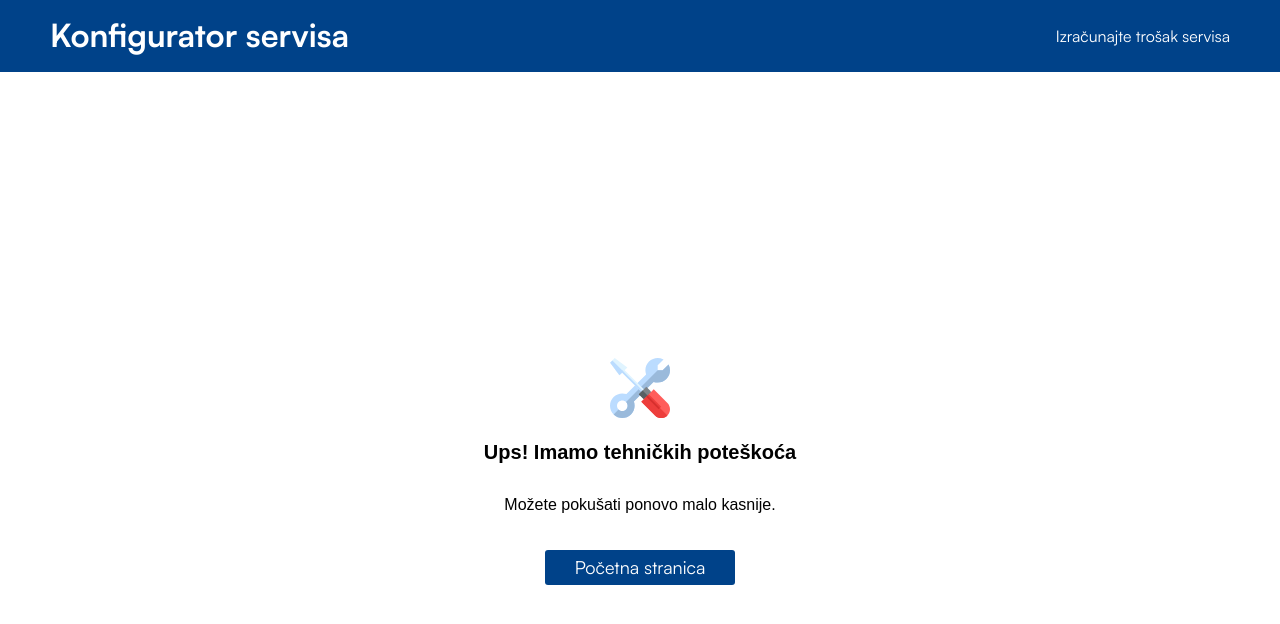
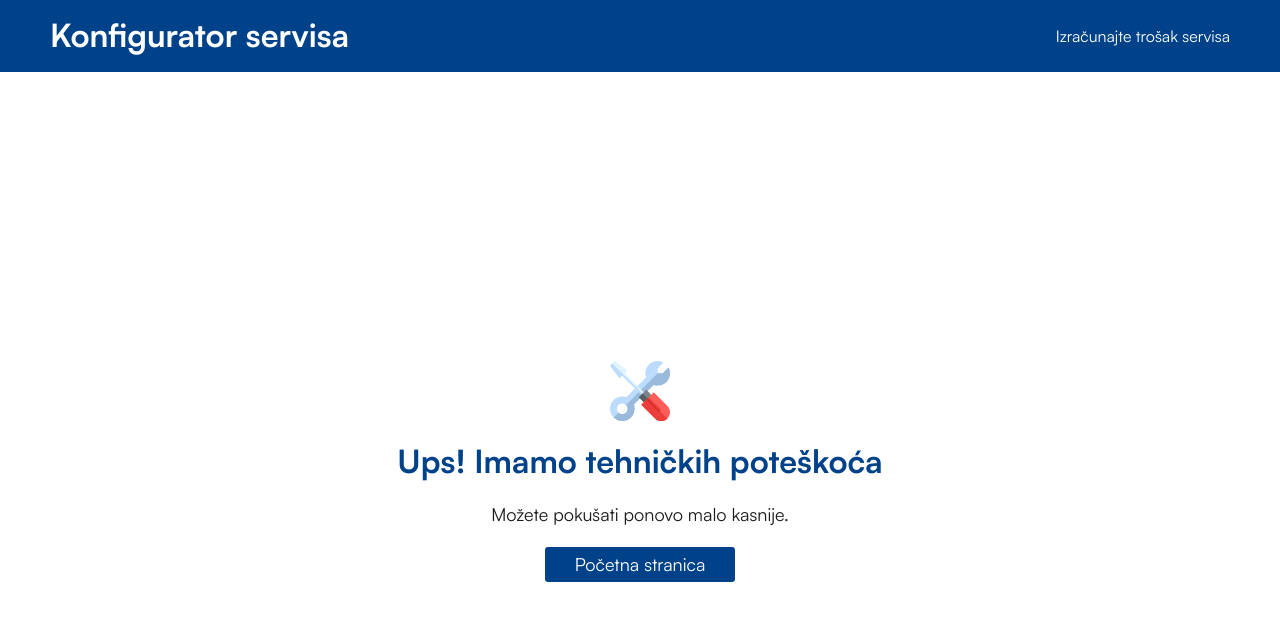
Before and after one commit to adiminic/BorealisServiceApp, a React (Vite) app: page /error in a window 1280 px wide. Shown: the top 624 px of the page. Built offline with nearby package versions, Linux system fonts and the light colour scheme; the HTML template or start-up script is replaced by a standard one.

Commit message:
update ErrorPage

```diff
--- a/src/pages/ErrorPage/ErrorPage.tsx
+++ b/src/pages/ErrorPage/ErrorPage.tsx
@@ -11,9 +11,13 @@ const ErrorPage: React.FC = () => {
       <NavBar />
       <div className="main-container">
         <div className="home-container">
-          <img src={toolsIcon} alt="success icon" />
-          <h1 className="text-xl font-bold">Ups! Imamo tehničkih poteškoća</h1>
-          <p className="text-m">Možete pokušati ponovo malo kasnije.</p>
+          <img className="main-image" src={toolsIcon} alt="success icon" />
+          <span className="form-title-text-bold-primary">
+            Ups! Imamo tehničkih poteškoća
+          </span>
+          <span className="body-text">
+            Možete pokušati ponovo malo kasnije.
+          </span>
           <button
             className="primary-button"
             onClick={() => navigate(StepRoute.home)}
```
